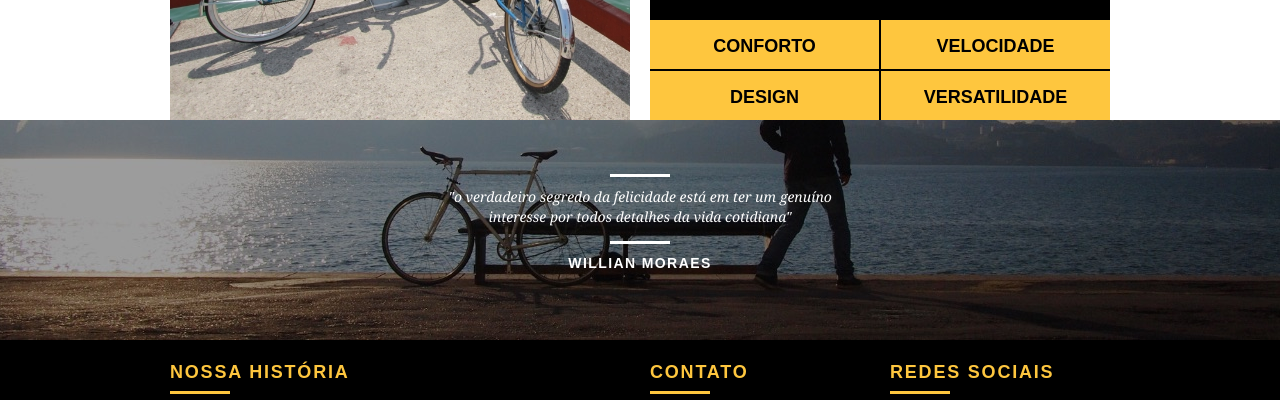
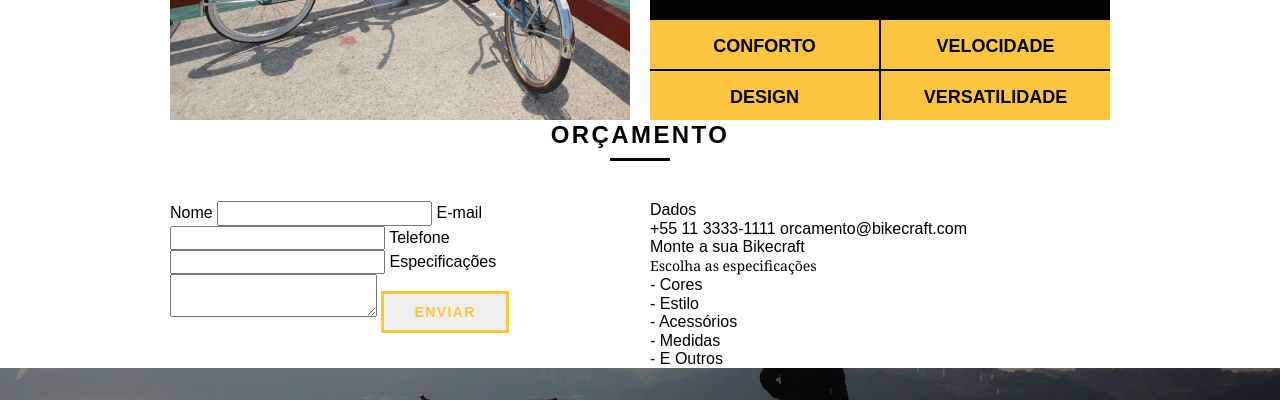
Before and after one commit to Lucas-Evang/Bikecraft, a plain HTML site: page web/produtos.html in a window 1280 px wide. Shown: the part 2050-2450 px from the top of the page. Drawn offline with Linux system fonts and the light colour scheme.

Commit message:
pagina produtos finalizada

```diff
--- a/web/produtos.html
+++ b/web/produtos.html
@@ -89,6 +89,37 @@
     </div>
   </section>
 
+  <section class="orcamento">
+    <div class="container">
+      <h2 class="subtitulo">Orçamento</h2>
+      <form id="form_orcamento" class="form grid-8">
+        <label for="nome">Nome</label>
+        <input type="text" name="nome">
+        <label for="email">E-mail</label>
+        <input type="text" name="email">
+        <label for="telefone">Telefone</label>
+        <input type="text" name="telefone">
+        <label for="espec">Especificações</label>
+        <textarea id="espec"></textarea>
+        <button type="submit" class="btn">Enviar</button>
+      </form>
+      <div class="orcamento_dados grid-8">
+        <h3>Dados</h3>
+        <span>+55 11 3333-1111</span>
+        <span class="dados_email">orcamento@bikecraft.com</span>
+        <h3>Monte a sua Bikecraft</h3>
+        <p>Escolha as especificações</p>
+        <ul>
+          <li>- Cores</li>
+          <li>- Estilo</li>
+          <li>- Acessórios</li>
+          <li>- Medidas</li>
+          <li>- E Outros</li>
+        </ul>
+      </div>
+    </div>
+  </section>
+
   <section class="quebra">
     <blockquote class="quote-externo container">
       <p>"o verdadeiro segredo da felicidade está em ter um genuíno
```
